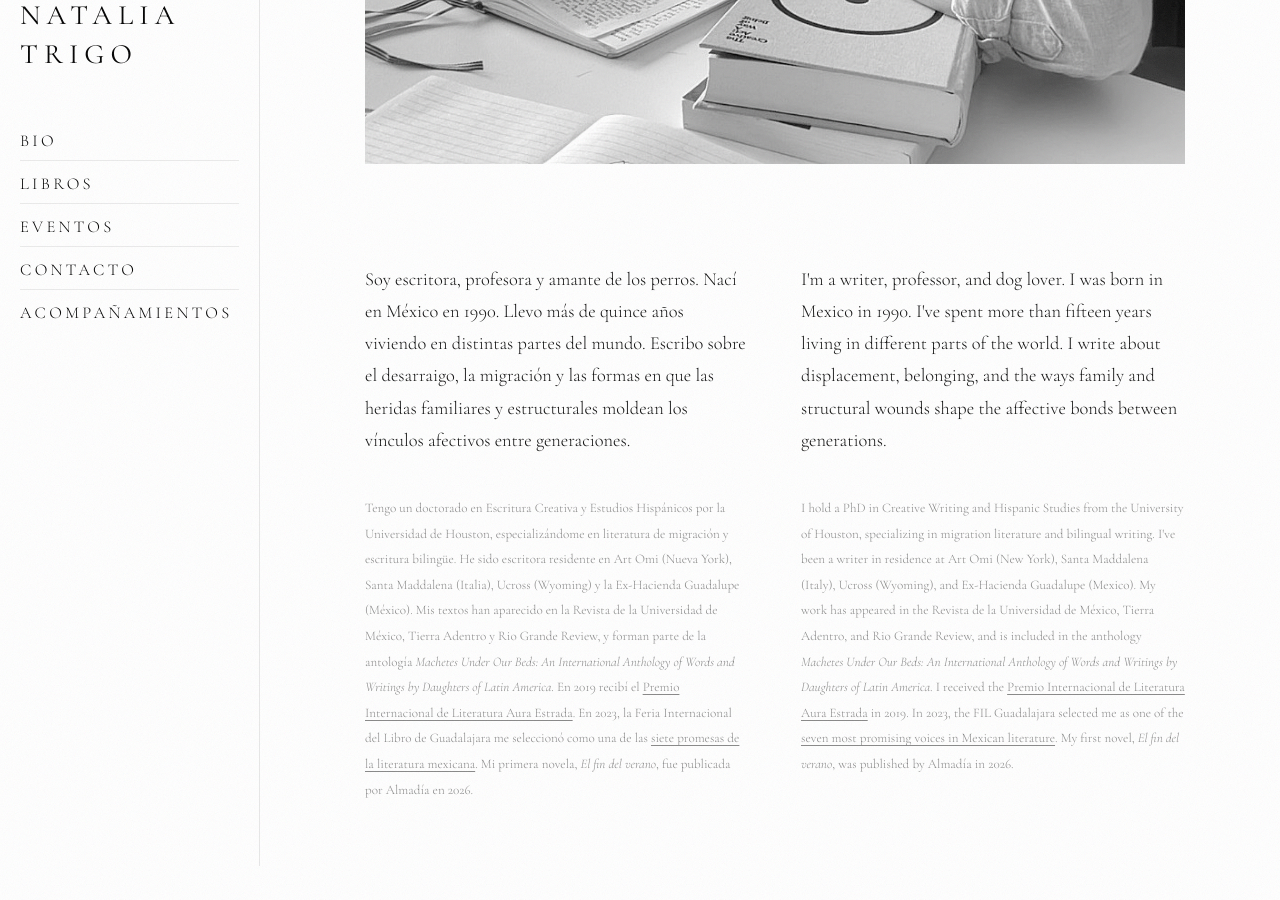
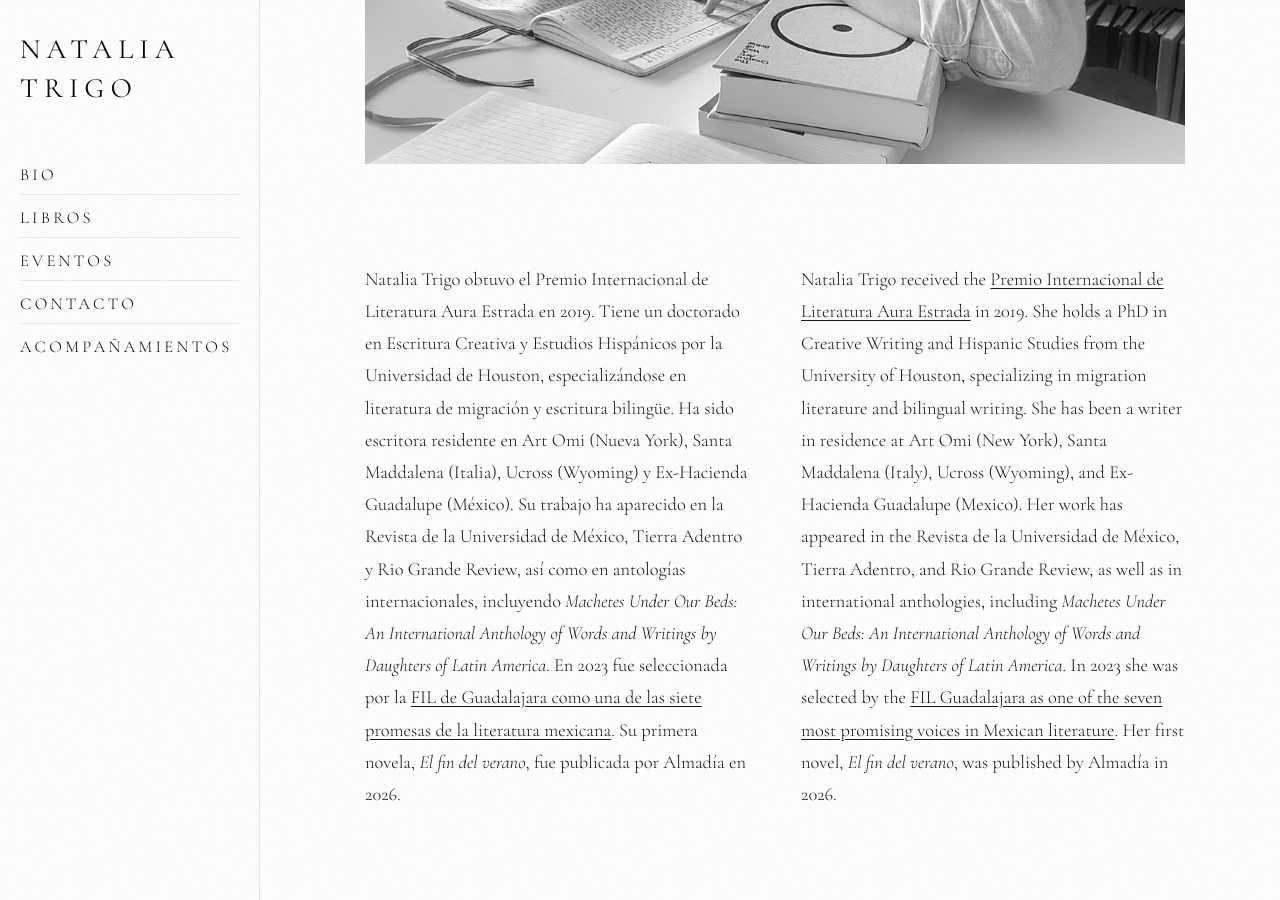
Before and after one commit to nat-duble/nataliatrigo.com, a Jekyll site: the page built from pages/bio.md, in a window 1280 px wide and 900 px high, scrolled down 536 px. Built offline with Jekyll 4.4.1, drawn with Linux system fonts in a browser that asks for light colours; nearby versions of some CDN libraries; before the commit the page ends 1402 px from its top, so only the background shows below that.

Commit message:
Bio: restore third-person text, switch to photo #2 (direct eye contact, full B&W)

```diff
--- a/pages/bio.md
+++ b/pages/bio.md
@@ -9,14 +9,10 @@ page_class: page-bio
 
 <div class="bio-bilingual">
   <div class="bio-col">
-    <p class="bio-intro">Soy escritora, profesora y amante de los perros. Nací en México en 1990. Llevo más de quince años viviendo en distintas partes del mundo. Escribo sobre el desarraigo, la migración y las formas en que las heridas familiares y estructurales moldean los vínculos afectivos entre generaciones.</p>
-
-    <p class="bio-credentials">Tengo un doctorado en Escritura Creativa y Estudios Hispánicos por la Universidad de Houston, especializándome en literatura de migración y escritura bilingüe. He sido escritora residente en Art Omi (Nueva York), Santa Maddalena (Italia), Ucross (Wyoming) y la Ex-Hacienda Guadalupe (México). Mis textos han aparecido en la Revista de la Universidad de México, Tierra Adentro y Rio Grande Review, y forman parte de la antología <em>Machetes Under Our Beds: An International Anthology of Words and Writings by Daughters of Latin America</em>. En 2019 recibí el <a href="https://borchardlit.org/ganadoras" target="_blank">Premio Internacional de Literatura Aura Estrada</a>. En 2023, la Feria Internacional del Libro de Guadalajara me seleccionó como una de las <a href="https://elpais.com/mexico/2023-12-03/siete-promesas-de-la-literatura-mexicana-segun-la-fil-de-guadalajara.html" target="_blank">siete promesas de la literatura mexicana</a>. Mi primera novela, <em>El fin del verano</em>, fue publicada por Almadía en 2026.</p>
+    <p class="bio-intro">Natalia Trigo obtuvo el Premio Internacional de Literatura Aura Estrada en 2019. Tiene un doctorado en Escritura Creativa y Estudios Hispánicos por la Universidad de Houston, especializándose en literatura de migración y escritura bilingüe. Ha sido escritora residente en Art Omi (Nueva York), Santa Maddalena (Italia), Ucross (Wyoming) y Ex-Hacienda Guadalupe (México). Su trabajo ha aparecido en la Revista de la Universidad de México, Tierra Adentro y Rio Grande Review, así como en antologías internacionales, incluyendo <em>Machetes Under Our Beds: An International Anthology of Words and Writings by Daughters of Latin America</em>. En 2023 fue seleccionada por la <a href="https://elpais.com/mexico/2023-12-03/siete-promesas-de-la-literatura-mexicana-segun-la-fil-de-guadalajara.html" target="_blank">FIL de Guadalajara como una de las siete promesas de la literatura mexicana</a>. Su primera novela, <em>El fin del verano</em>, fue publicada por Almadía en 2026.</p>
   </div>
 
   <div class="bio-col">
-    <p class="bio-intro">I'm a writer, professor, and dog lover. I was born in Mexico in 1990. I've spent more than fifteen years living in different parts of the world. I write about displacement, belonging, and the ways family and structural wounds shape the affective bonds between generations.</p>
-
-    <p class="bio-credentials">I hold a PhD in Creative Writing and Hispanic Studies from the University of Houston, specializing in migration literature and bilingual writing. I've been a writer in residence at Art Omi (New York), Santa Maddalena (Italy), Ucross (Wyoming), and Ex-Hacienda Guadalupe (Mexico). My work has appeared in the Revista de la Universidad de México, Tierra Adentro, and Rio Grande Review, and is included in the anthology <em>Machetes Under Our Beds: An International Anthology of Words and Writings by Daughters of Latin America</em>. I received the <a href="https://borchardlit.org/ganadoras" target="_blank">Premio Internacional de Literatura Aura Estrada</a> in 2019. In 2023, the FIL Guadalajara selected me as one of the <a href="https://elpais.com/mexico/2023-12-03/siete-promesas-de-la-literatura-mexicana-segun-la-fil-de-guadalajara.html" target="_blank">seven most promising voices in Mexican literature</a>. My first novel, <em>El fin del verano</em>, was published by Almadía in 2026.</p>
+    <p class="bio-intro">Natalia Trigo received the <a href="https://borchardlit.org/ganadoras" target="_blank">Premio Internacional de Literatura Aura Estrada</a> in 2019. She holds a PhD in Creative Writing and Hispanic Studies from the University of Houston, specializing in migration literature and bilingual writing. She has been a writer in residence at Art Omi (New York), Santa Maddalena (Italy), Ucross (Wyoming), and Ex-Hacienda Guadalupe (Mexico). Her work has appeared in the Revista de la Universidad de México, Tierra Adentro, and Rio Grande Review, as well as in international anthologies, including <em>Machetes Under Our Beds: An International Anthology of Words and Writings by Daughters of Latin America</em>. In 2023 she was selected by the <a href="https://elpais.com/mexico/2023-12-03/siete-promesas-de-la-literatura-mexicana-segun-la-fil-de-guadalajara.html" target="_blank">FIL Guadalajara as one of the seven most promising voices in Mexican literature</a>. Her first novel, <em>El fin del verano</em>, was published by Almadía in 2026.</p>
   </div>
 </div>
```
Also changed, not shown: assets/img/natalia-desk.jpg.
